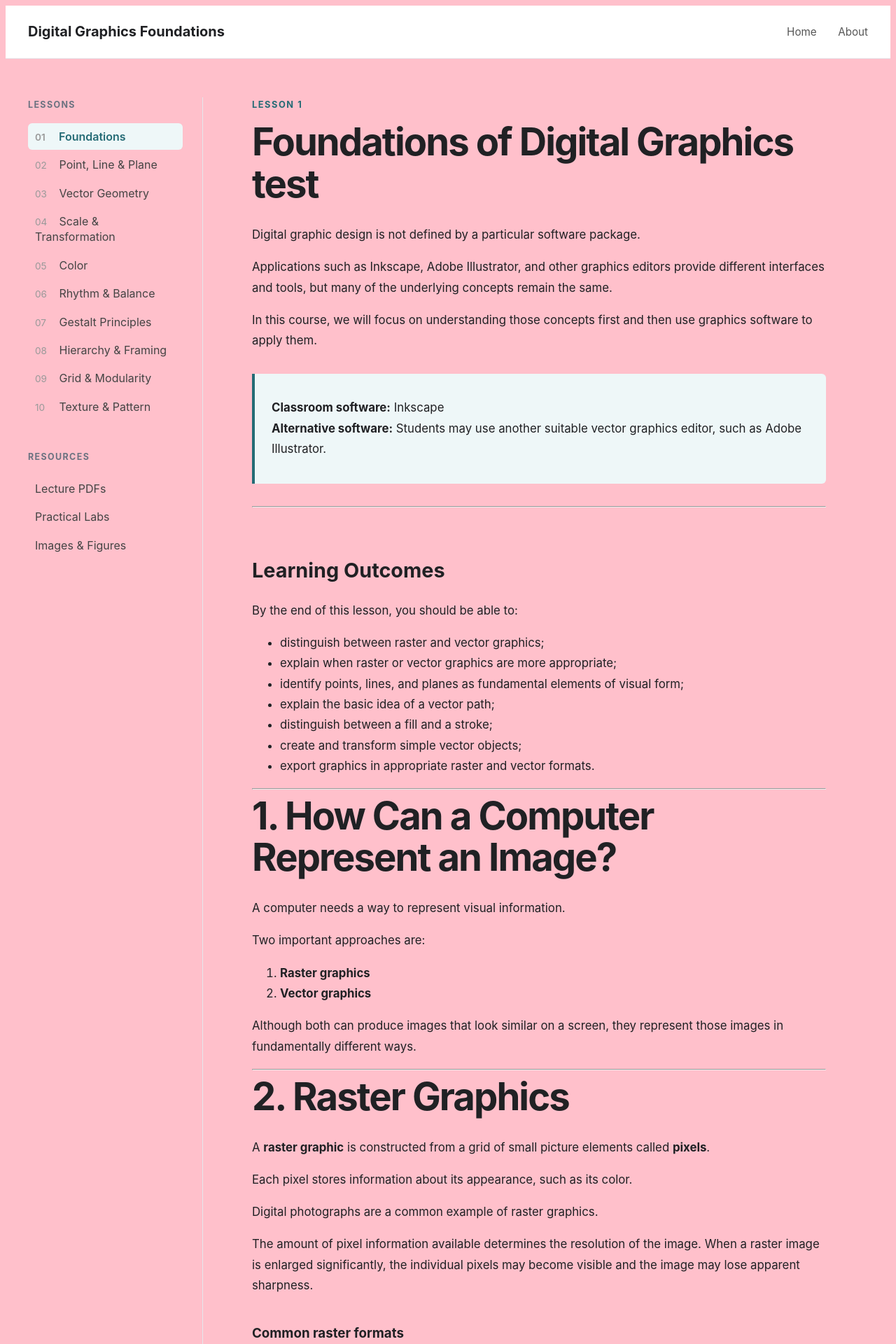
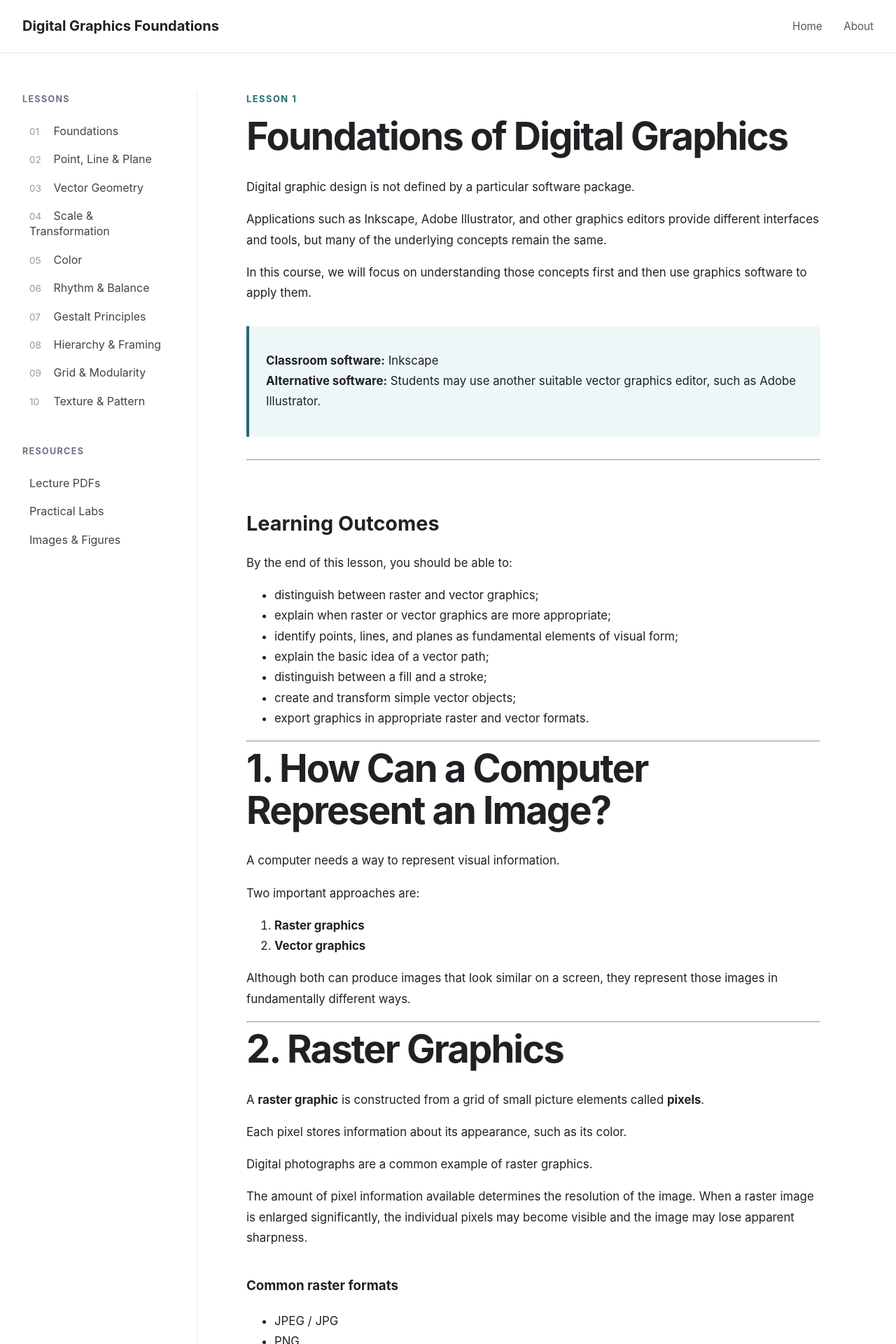
Before and after one commit to HanoCat/digital-graphics-foundations, a Jekyll site: the page built from lessons/01-digital-graphics-foundations.md, in a window 1280 px wide. Shown: the top 1920 px of the page at 70% size. Built offline with Jekyll 4.4.1, drawn with Linux system fonts in a browser that asks for light colours.

Commit message:
Improve course website layout

```diff
--- a/_layouts/default.html
+++ b/_layouts/default.html
@@ -21,7 +21,7 @@
 
         <nav class="top-nav">
             <a href="{{ '/' | relative_url }}">Home</a>
-            <a href="{{ site.baseurl }}/about.html">About</a>
+            <a href="{{ '/about.html' | relative_url }}">About</a>
         </nav>
 
     </div>
@@ -34,8 +34,7 @@
         <div class="sidebar-section">
             <h3>Lessons</h3>
 
-            <a href="{{ site.baseurl }}/lessons/01-digital-graphics-foundations.html"
-               class="{% if page.lesson == 1 %}active{% endif %}">
+            <a href="{{ '/lessons/01-digital-graphics-foundations.html' | relative_url }}">
                 <span>01</span>
                 Foundations
             </a>
--- a/assets/css/style.css
+++ b/assets/css/style.css
@@ -1,7 +1,3 @@
-
-body {
-    background: pink !important;
-}
 
 :root {
     --text: #202124;
@@ -18,7 +14,7 @@ body {
 }
 
 body {
-    margin: 10;
+    margin: 0;
     font-family: -apple-system, BlinkMacSystemFont, "Segoe UI", Arial, sans-serif;
     line-height: 1.75;
     color: var(--text);
--- a/lessons/01-digital-graphics-foundations.md
+++ b/lessons/01-digital-graphics-foundations.md
@@ -4,7 +4,7 @@ title: "Foundations of Digital Graphics"
 lesson: 1
 ---
 
-# Foundations of Digital Graphics test
+# Foundations of Digital Graphics
 
 Digital graphic design is not defined by a particular software package.
 
```
Also changed, not shown: other parts of _layouts/default.html (+5 -5 lines).
